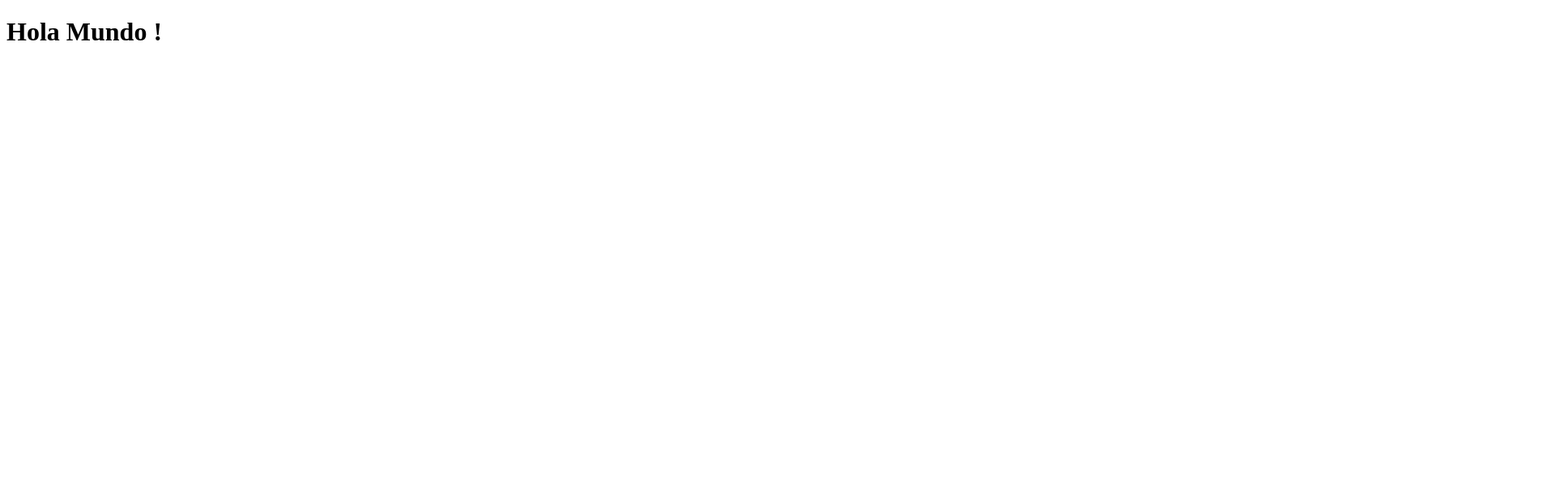
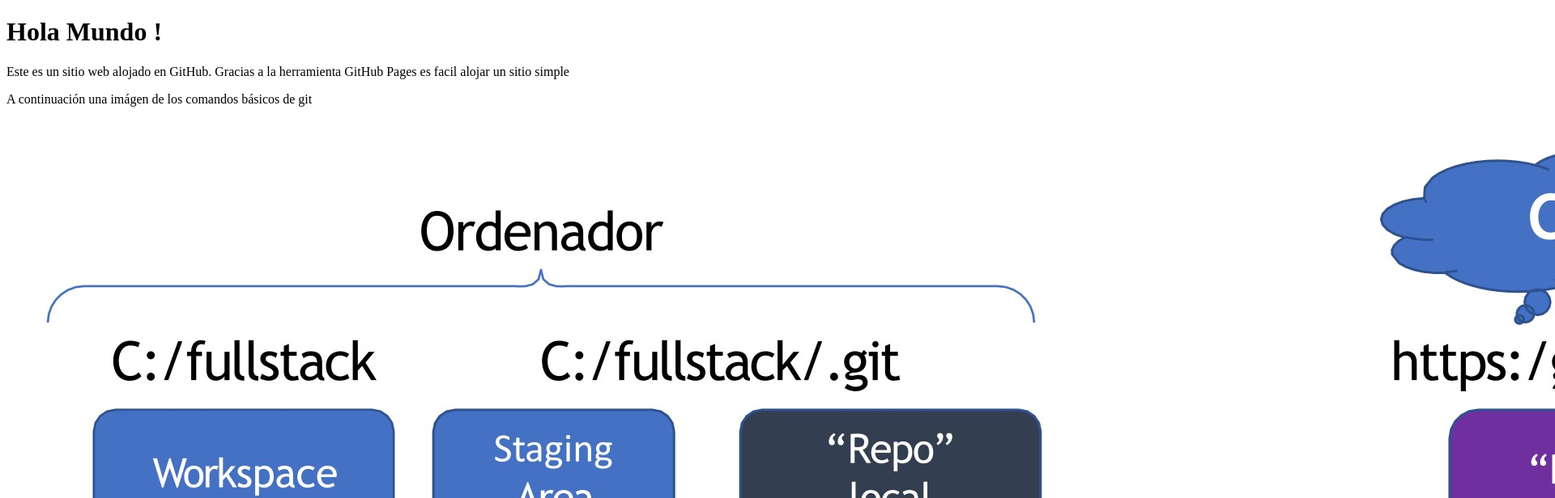
Before and after one commit to vedo/DevOpsWeb, a plain HTML site: page index.html in a window 1280 px wide. Shown: the top 616 px of the page at 81% size, 1920 px wide, since content can reach past the window. Drawn offline with Linux system fonts and the light colour scheme.

Commit message:
Update en el sitio

```diff
--- a/index.html
+++ b/index.html
@@ -8,5 +8,8 @@
 </head>
 <body>
     <h1>Hola Mundo !</h1>
+    <p>Este es un sitio web alojado en GitHub. Gracias a la herramienta GitHub Pages es facil alojar un sitio simple</p>
+    <p>A continuación una imágen de los comandos básicos de git</p>
+    <img src="img/comandosGIT.jpg" alt="comandos">
 </body>
 </html>
```
Also changed, not shown: img/comandosGIT.jpg (added), 1 other file.
